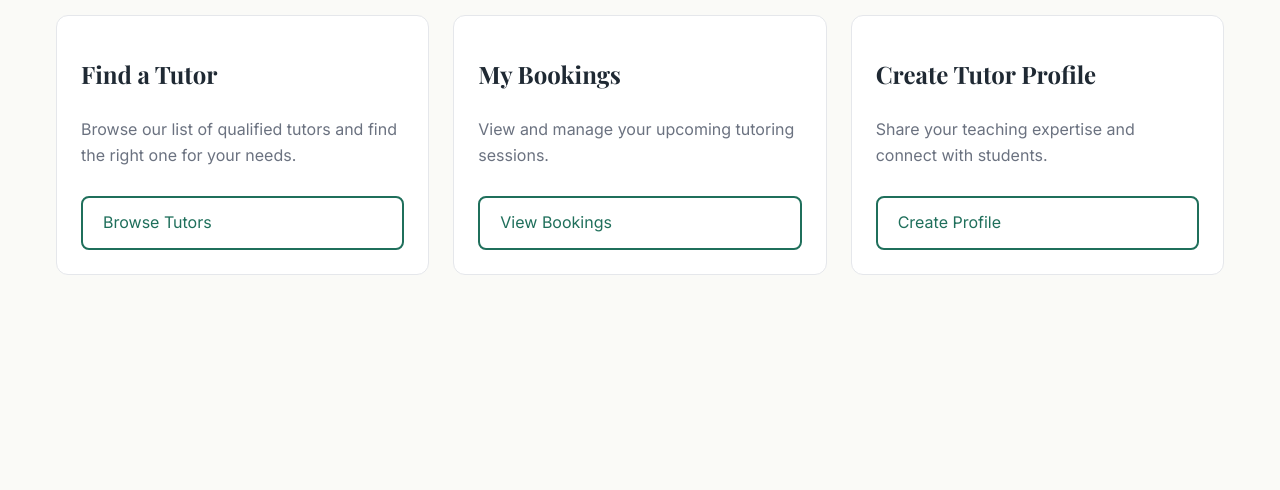
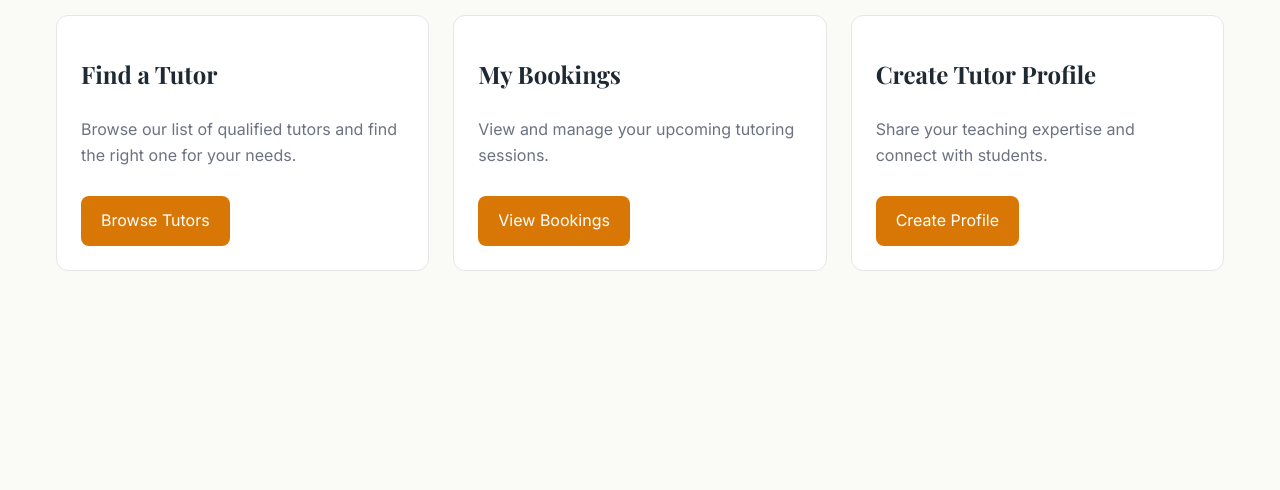
Before and after one commit to JamesBirchall-dev/MSP-4-Tutor-Connect, a Django app: page /accounts/dashboard/ in a window 1280 px wide. Shown: the part 212-702 px from the top of the page. Run offline with Django 5.2, Linux system fonts and the light colour scheme; a user stored in the database is signed in.

Commit message:
Style - dashboard styling - card buttons update to secondary, add styling

```diff
--- a/static/css/style.css
+++ b/static/css/style.css
@@ -387,5 +387,15 @@ select:focus {
 
 .dashboard-card .btn {
     margin-top: auto;
-    aliggn-self: flex-start;
+    align-self: flex-start;
 }
+
+.btn-secondary {
+    background-color: var(--color-secondary);
+    color: var(--color-surface);
+}
+
+.btn-secondary:hover {
+    background-color: #B45309;
+    text-decoration: none;
+}
--- a/templates/accounts/dashboard.html
+++ b/templates/accounts/dashboard.html
@@ -21,19 +21,19 @@ Dashboard | Tutor Connect
         <article class="card dashboard-card">
             <h2>Find a Tutor</h2>
             <p>Browse our list of qualified tutors and find the right one for your needs.</p>
-            <a class="btn btn-outline" href="{% url 'tutors:tutor_list' %}">Browse Tutors</a>
+            <a class="btn btn-secondary" href="{% url 'tutors:tutor_list' %}">Browse Tutors</a>
         </article>
 
         <article class="card dashboard-card">
             <h2>My Bookings</h2>
             <p>View and manage your upcoming tutoring sessions.</p>
-            <a class="btn btn-outline" href="{% url 'bookings:booking_list' %}">View Bookings</a>
+            <a class="btn btn-secondary" href="{% url 'bookings:booking_list' %}">View Bookings</a>
         </article>
 
         <article class="card dashboard-card">
             <h2>Create Tutor Profile</h2>
             <p>Share your teaching expertise and connect with students.</p>
-            <a class="btn btn-outline" href="{% url 'tutors:tutor_create' %}">Create Profile</a>
+            <a class="btn btn-secondary" href="{% url 'tutors:tutor_create' %}">Create Profile</a>
         </article>
     </div>
 </section>
```
